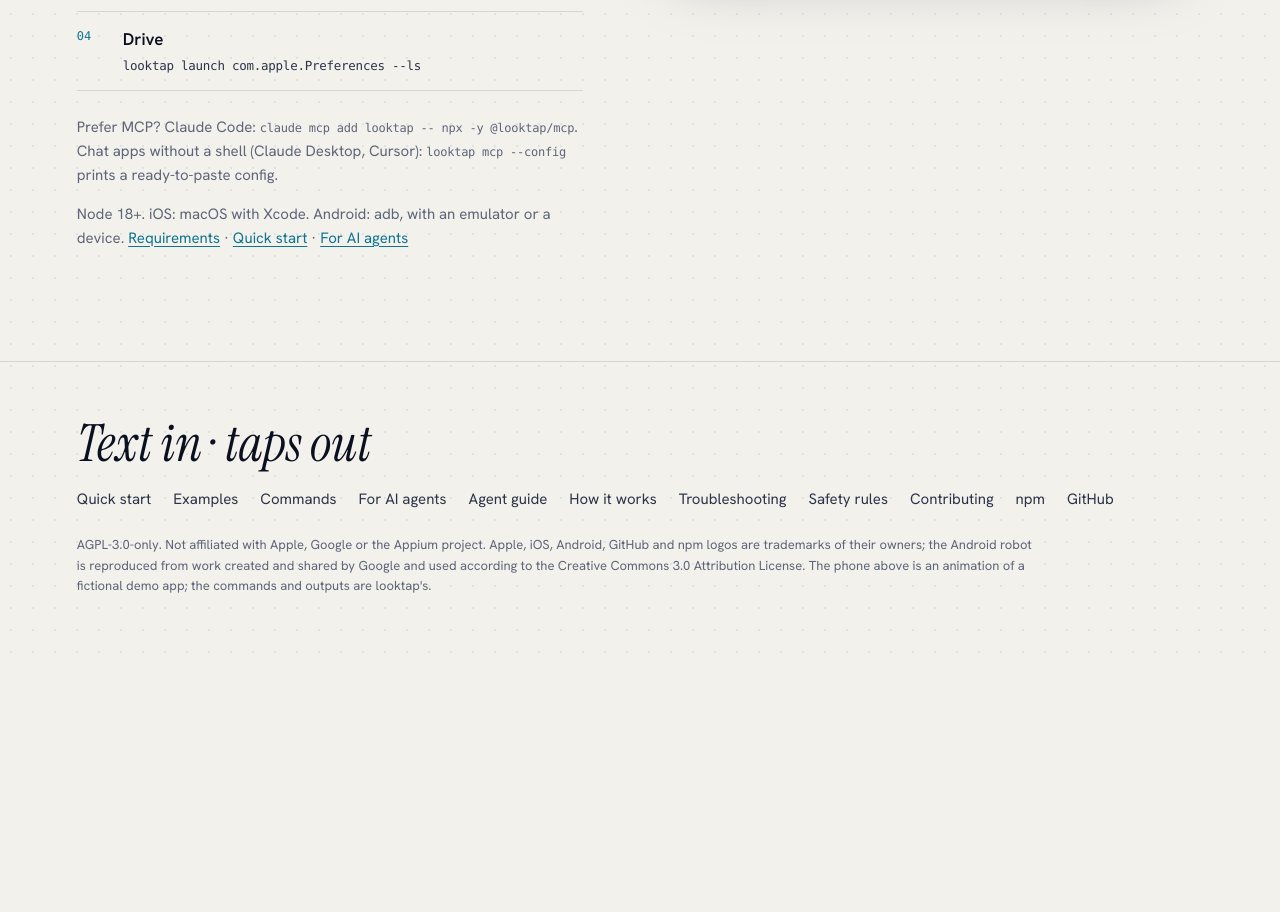
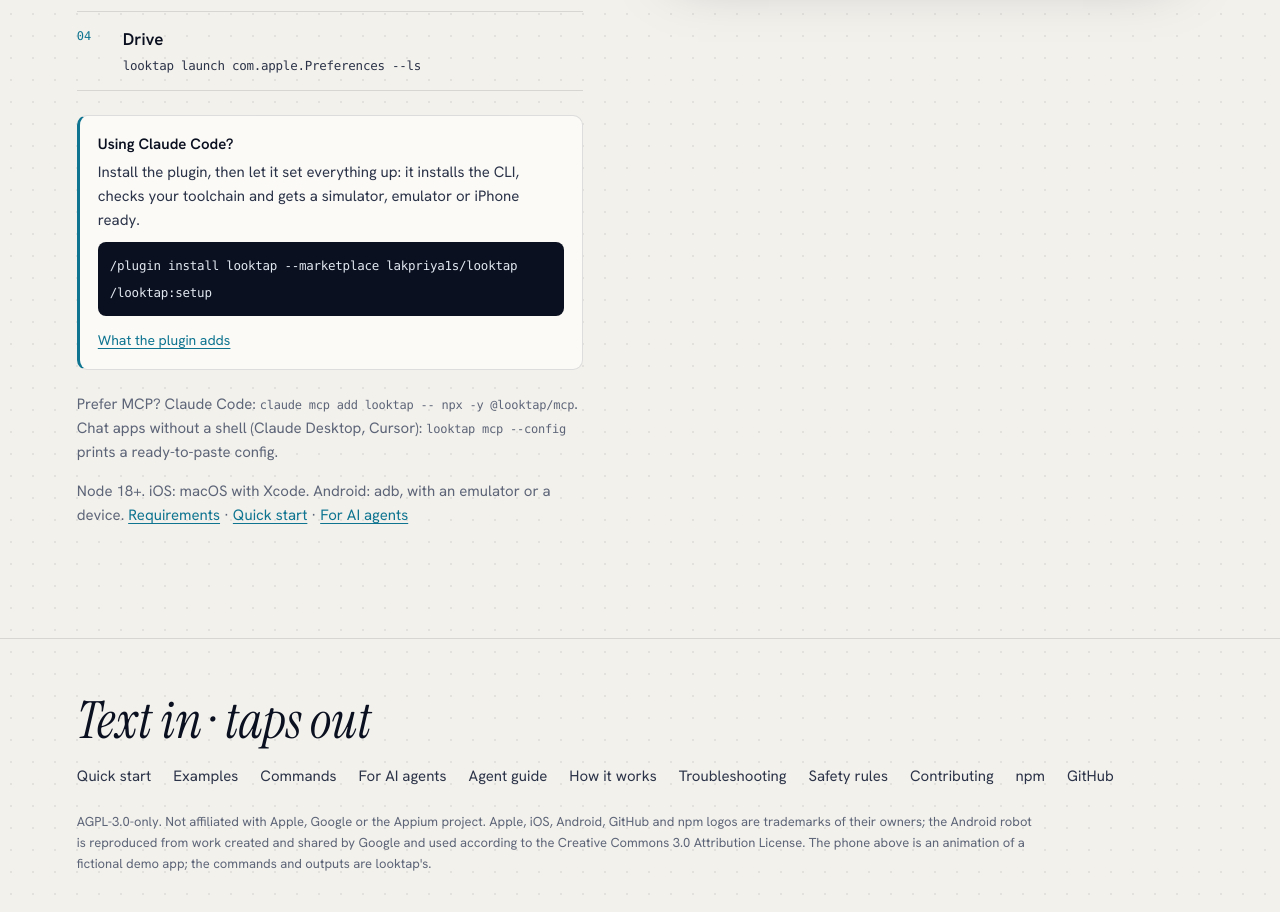
Before and after one commit to lakpriya1s/looktap, a website: page site/src/index.html in a window 1280 px wide. Shown: the part 3011-3923 px from the top of the page. Before the commit the page ends 3672 px from the top, so only its background shows below. Drawn offline with Linux system fonts and the light colour scheme; a web font is replaced by a local one.

Commit message:
Site: a 'Using Claude Code?' callout under Get started, with the plugin and /looktap:setup

```diff
--- a/site/src/index.html
+++ b/site/src/index.html
@@ -144,6 +144,13 @@
           <li><span>Teach your agent</span><code>/plugin install looktap --marketplace lakpriya1s/looktap</code></li>
           <li><span>Drive</span><code>looktap launch com.apple.Preferences --ls</code></li>
         </ol>
+        <div class="callout">
+          <p class="callout-title">Using Claude Code?</p>
+          <p>Install the plugin, then let it set everything up: it installs the CLI, checks your toolchain and gets a simulator, emulator or iPhone ready.</p>
+          <pre><code>/plugin install looktap --marketplace lakpriya1s/looktap
+/looktap:setup</code></pre>
+          <a href="docs/agents.html#claude-code-plugin">What the plugin adds</a>
+        </div>
         <p class="req">Prefer MCP? Claude Code: <code>claude mcp add looktap -- npx -y @looktap/mcp</code>. Chat apps without a shell (Claude Desktop, Cursor): <code>looktap mcp --config</code> prints a ready-to-paste config.</p>
         <p class="req">Node 18+. iOS: macOS with Xcode. Android: adb, with an emulator or a device. <a href="docs/quick-start.html#requirements">Requirements</a> · <a href="docs/quick-start.html">Quick start</a> · <a href="docs/agents.html">For AI agents</a></p>
       </div>
--- a/site/src/styles.css
+++ b/site/src/styles.css
@@ -250,6 +250,12 @@
 .steps span { font-weight: 600; }
 .steps code { font-size: 12.5px; color: var(--ink-2); overflow-wrap: anywhere; }
 .req { color: var(--muted); font-size: 15px; }
+.callout { margin: 0 0 22px; padding: 16px 18px; border: 1px solid var(--line); border-left: 3px solid var(--accent); border-radius: 10px; background: var(--panel); }
+.callout p { margin: 0 0 10px; font-size: 15px; color: var(--ink-2); }
+.callout .callout-title { margin-bottom: 4px; font-weight: 600; color: var(--ink); }
+.callout pre { margin: 0 0 10px; padding: 10px 12px; border-radius: 8px; background: var(--term-bg); }
+.callout pre code { font: 400 12.5px/1.7 var(--mono); color: var(--term-text); background: none; padding: 0; white-space: pre-wrap; overflow-wrap: anywhere; }
+.callout a { font-size: 14px; color: var(--accent); }
 .prompt-card { background: var(--term-bg); color: var(--term-text); border-radius: 14px; overflow: hidden; box-shadow: var(--shadow); }
 .prompt-head { display: flex; align-items: center; justify-content: space-between; gap: 12px; padding: 0 0 0 16px; height: 42px; background: var(--term-bar); font: 400 11.5px var(--mono); color: #8b93a7; }
 .prompt-head button { color: var(--term-text); border-color: rgba(255, 255, 255, 0.1); }
```
